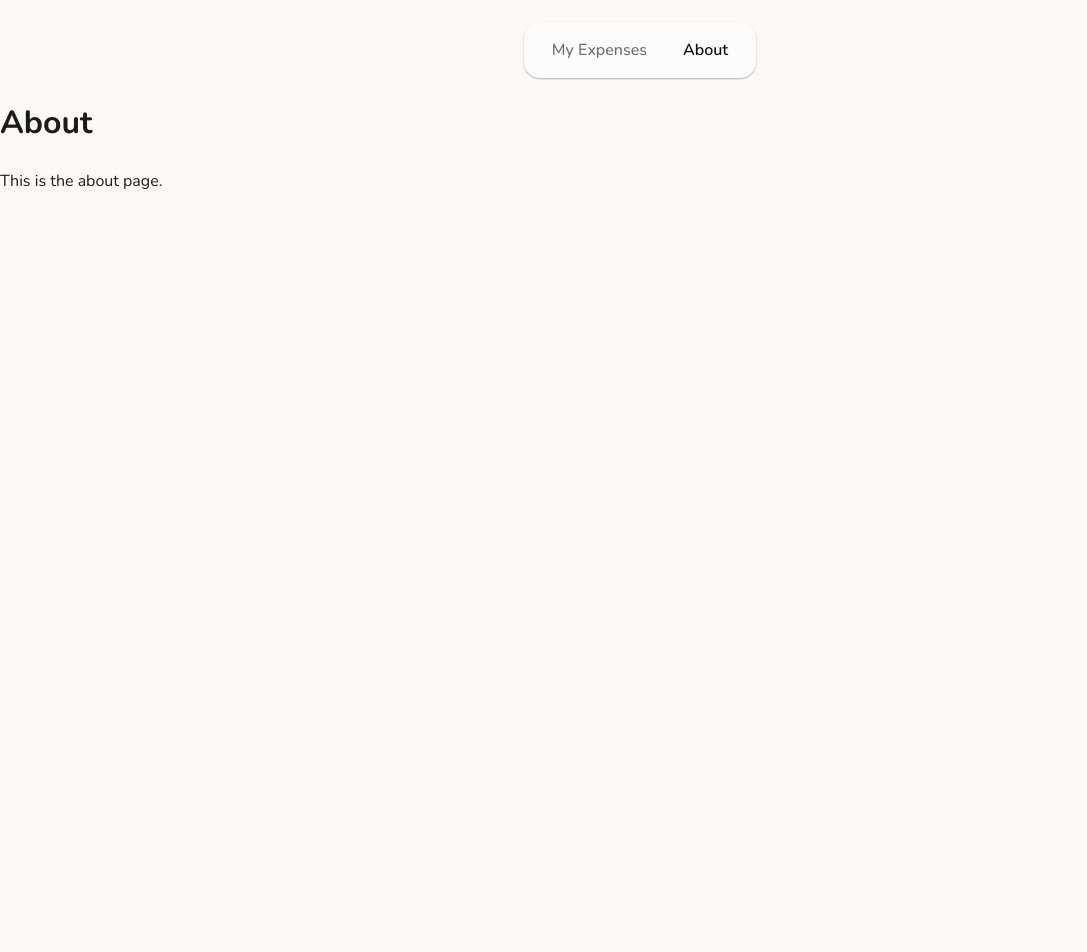
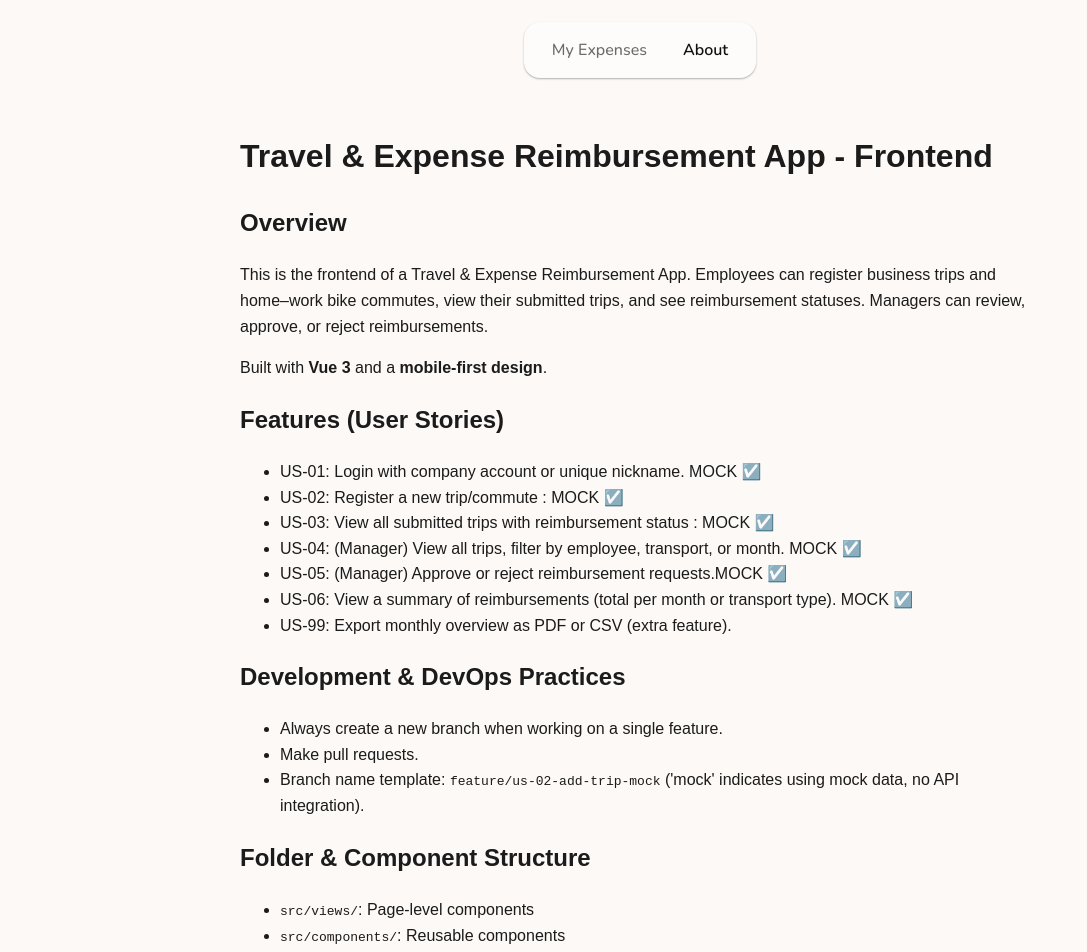
Before and after one commit to FatihKilicPXL/TravelAppFrontend, a Vue app: page /about in a window 1280 px wide. Shown: the top 952 px of the page, without its empty margins (0-1087 px from the left). Before the commit the page ends 800 px from the top, so only its background shows below. Built offline with nearby package versions, Linux system fonts and the light colour scheme.

Commit message:
Added about page

```diff
--- a/package.json
+++ b/package.json
@@ -13,6 +13,7 @@
   },
   "dependencies": {
     "vue": "^3.5.22",
+    "vue-github-button": "^3.1.3",
     "vue-router": "^4.6.3"
   },
   "devDependencies": {
--- a/src/views/About.vue
+++ b/src/views/About.vue
@@ -1,4 +1,84 @@
 <template>
-  <h1>About</h1>
-  <p>This is the about page.</p>
+  <div class="page-wrapper">
+    <div class="about-page p-6 max-w-3xl mx-auto">
+      <h1 class="text-3xl font-bold mb-4">Travel & Expense Reimbursement App - Frontend</h1>
+
+      <section class="mb-6">
+        <h2 class="text-2xl font-semibold mb-2">Overview</h2>
+        <p>
+          This is the frontend of a Travel & Expense Reimbursement App. Employees can register business trips and
+          home–work bike commutes, view their submitted trips, and see reimbursement statuses. Managers can review,
+          approve, or reject reimbursements.
+        </p>
+        <p class="mt-2">
+          Built with <strong>Vue 3</strong> and a <strong>mobile-first design</strong>.
+        </p>
+      </section>
+
+      <section class="mb-6">
+        <h2 class="text-2xl font-semibold mb-2">Features (User Stories)</h2>
+        <ul class="list-disc list-inside space-y-1">
+          <li>US-01: Login with company account or unique nickname. MOCK ☑️</li>
+          <li>US-02: Register a new trip/commute : MOCK ☑️</li>
+          <li>US-03: View all submitted trips with reimbursement status : MOCK ☑️</li>
+          <li>US-04: (Manager) View all trips, filter by employee, transport, or month. MOCK ☑️</li>
+          <li>US-05: (Manager) Approve or reject reimbursement requests.MOCK ☑️</li>
+          <li>US-06: View a summary of reimbursements (total per month or transport type). MOCK ☑️</li>
+          <li>US-99: Export monthly overview as PDF or CSV (extra feature).</li>
+        </ul>
+      </section>
+
+      <section class="mb-6">
+        <h2 class="text-2xl font-semibold mb-2">Development & DevOps Practices</h2>
+        <ul class="list-disc list-inside space-y-1">
+          <li>Always create a new branch when working on a single feature.</li>
+          <li>Make pull requests.</li>
+          <li>Branch name template: <code>feature/us-02-add-trip-mock</code> ('mock' indicates using mock data, no API
+            integration).</li>
+        </ul>
+      </section>
+
+      <section class="mb-6">
+        <h2 class="text-2xl font-semibold mb-2">Folder & Component Structure</h2>
+        <ul class="list-disc list-inside space-y-1">
+          <li><code>src/views/</code>: Page-level components</li>
+          <li><code>src/components/</code>: Reusable components</li>
+          <li><code>src/assets/</code>: Global CSS, fonts, and images</li>
+          <li><code>src/router/index.js</code>: Route definitions for SPA navigation</li>
+        </ul>
+      </section>
+
+      <div class="mt-6">
+        <github-button href="https://github.com/FatihKilicPXL/TravelAppFrontend"
+          data-color-scheme="no-preference: light; light: light; dark: dark;" data-size="large"
+          aria-label="Watch FatihKilicPXL/TravelAppFrontend on GitHub">View On Github</github-button>
+      </div>
+    </div>
+  </div>
 </template>
+
+<script setup>
+import GithubButton from 'vue-github-button'
+</script>
+
+<style scoped>
+.page-wrapper {
+  display: flex;
+  justify-content: center;
+  /* horizontal centering */
+  align-items: center;
+  /* vertical centering */
+  min-height: 100vh;
+  /* fill the viewport height */
+  padding: 1rem;
+  /* optional spacing */
+}
+
+.about-page {
+  font-family: sans-serif;
+  line-height: 1.6;
+  width: 100%;
+  max-width: 800px;
+  /* or keep your previous max-w-3xl */
+}
+</style>
```
Also changed, not shown: 1 other file (tests, documents, lock files or other folders).
